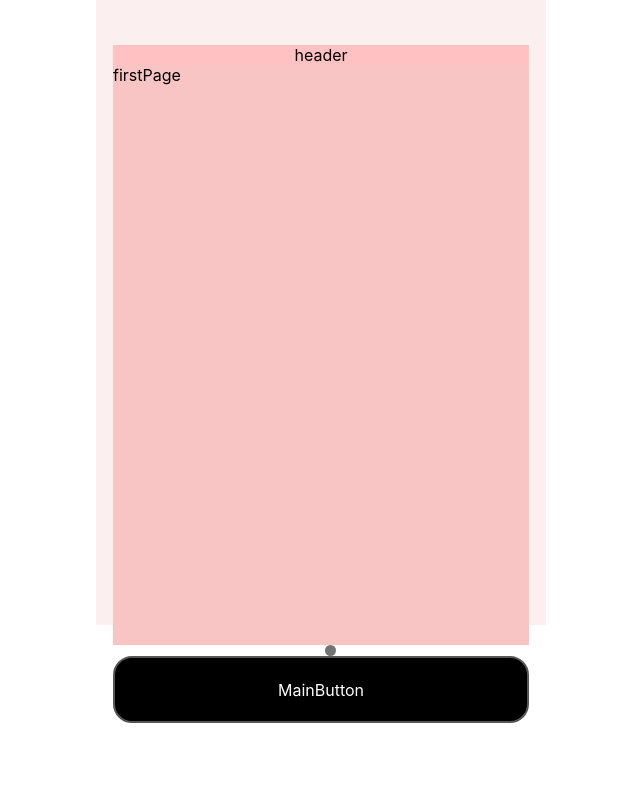
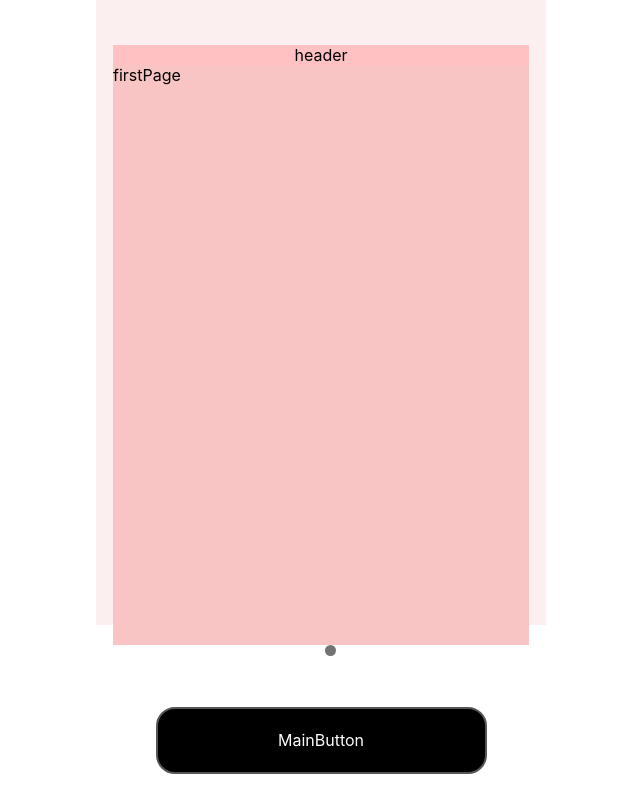
Before and after one commit to youseop/unknownocean_web, a React (Create React App) app: page / in a window 1280 px wide. Shown: the whole page, without its empty margins (319-959 px from the left). Built offline with nearby package versions, Linux system fonts and the light colour scheme.

Commit message:
Add main-button-wrapper tag to MainButton

```diff
--- a/src/components/MainButton.tsx
+++ b/src/components/MainButton.tsx
@@ -6,8 +6,10 @@ interface MainButtonProps {
 
 function MainButton({ onClickMainBtn }: MainButtonProps) {
   return (
-    <div className="main-button" onClick={onClickMainBtn}>
-      MainButton
+    <div className="main-button-wrapper">
+      <div className="main-button" onClick={onClickMainBtn}>
+        MainButton
+      </div>
     </div>
   );
 }
--- a/src/css/MainButton.scss
+++ b/src/css/MainButton.scss
@@ -1,4 +1,16 @@
+.main-button-wrapper {
+  position: fixed;
+  bottom: 0px;
+  left: 0px;
+  width: 100%;
+  height: 120px;
+  display: flex;
+  align-items: center;
+  justify-content: center;
+}
 .main-button {
+  margin: auto;
+
   box-sizing: border-box;
 
   min-width: 331px;
```
